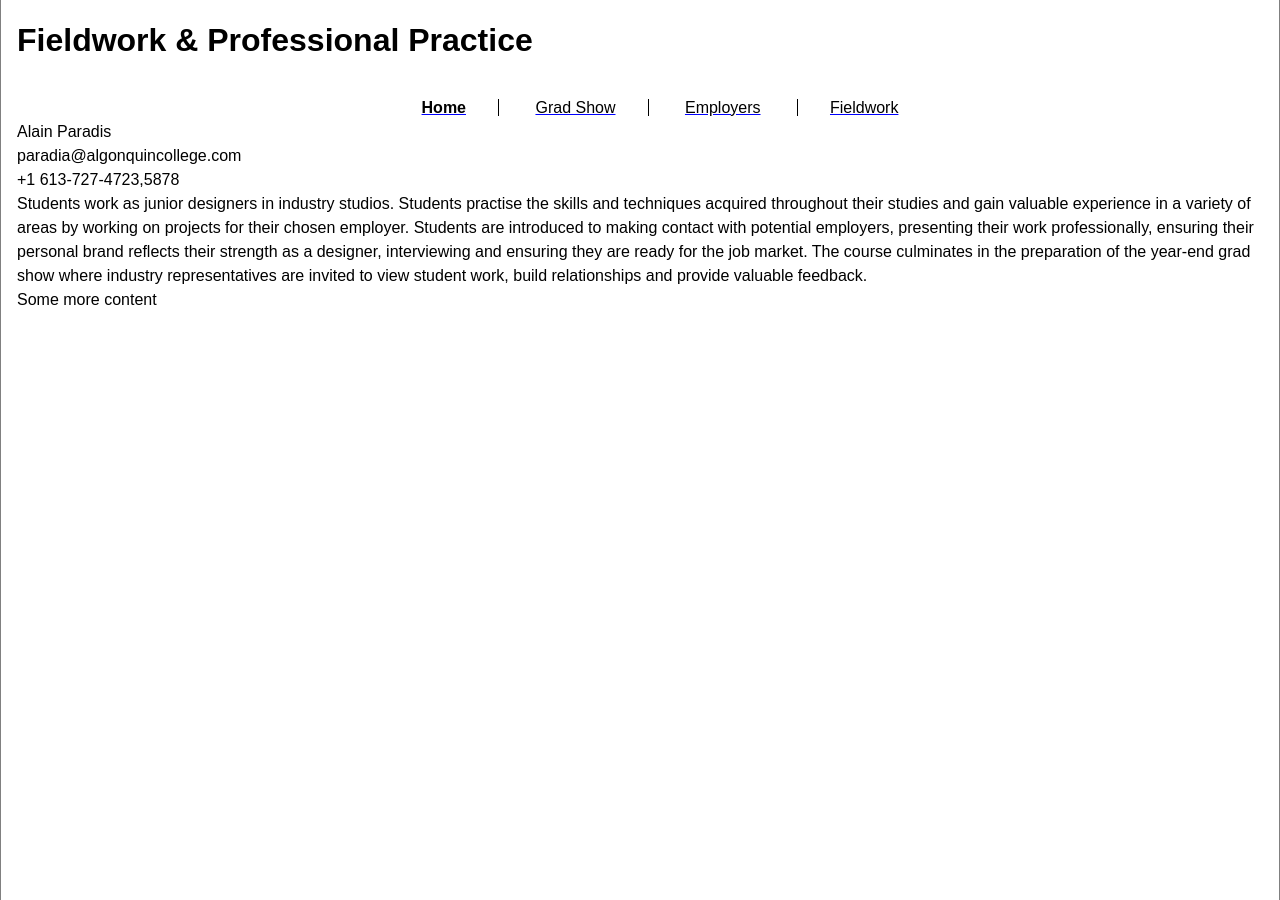
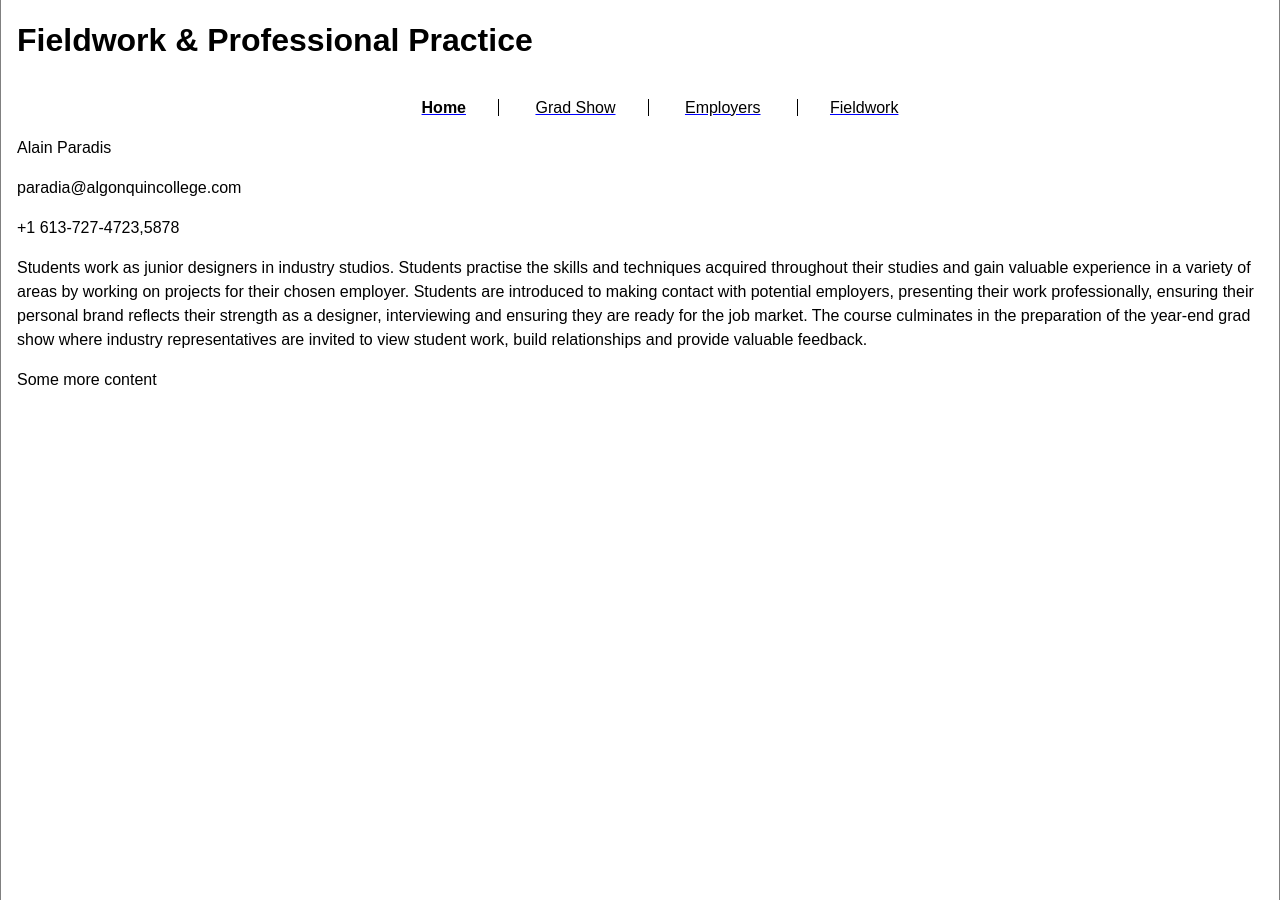
Before and after one commit to AlainParadis/fieldwork, a Jekyll site: the page built from index.md, in a window 1280 px wide. Built offline with Jekyll 4.4.1, drawn with Linux system fonts in a browser that asks for light colours.

Commit message:
add margin-top to p

```diff
--- a/css/styles.css
+++ b/css/styles.css
@@ -11,7 +11,6 @@ a, a:link {
   color: black;
   text-decoration-color: blue;
 }
-
 a:visited {
   color: rgba(60, 60, 60, 1);
 }
@@ -24,19 +23,20 @@ a:active {
 a:focus {
   outline: 2px solid black;
 }
-ul {
+p { margin-top: 1rem; }
+ul.course-pages {
   list-style-type: none;
   display: block;
   margin: 2rem auto 0 auto;
   text-align: center;
 }
-ul li {
+ul.course-pages li {
   display: inline;
   padding: 0 2rem;
   border-right: 1px solid black;
 }
 
-ul li:last-of-type { border: 0; }
+ul.course-pages li:last-of-type { border: 0; }
 .current {
   font-weight: bold;
 }
```
